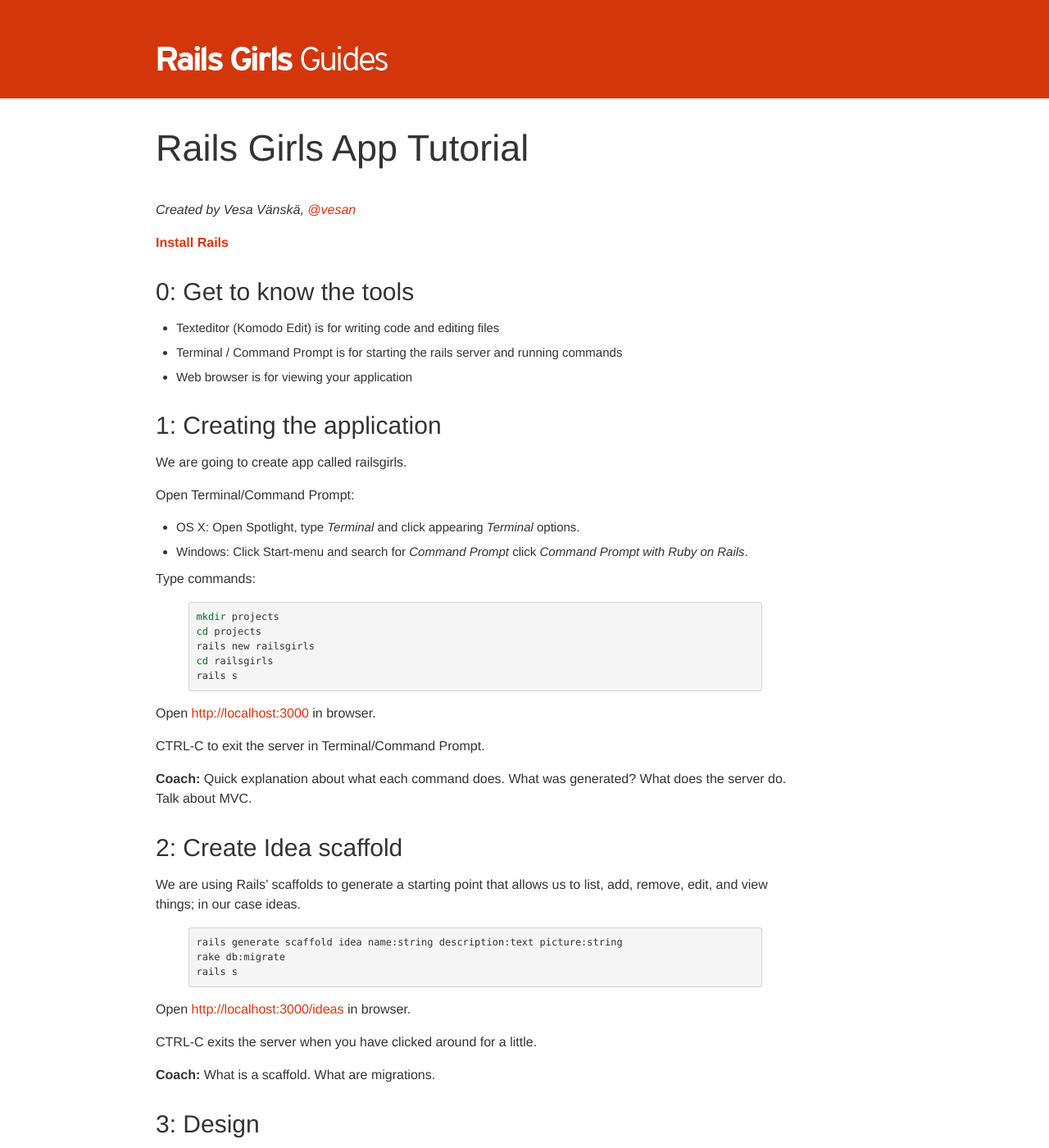
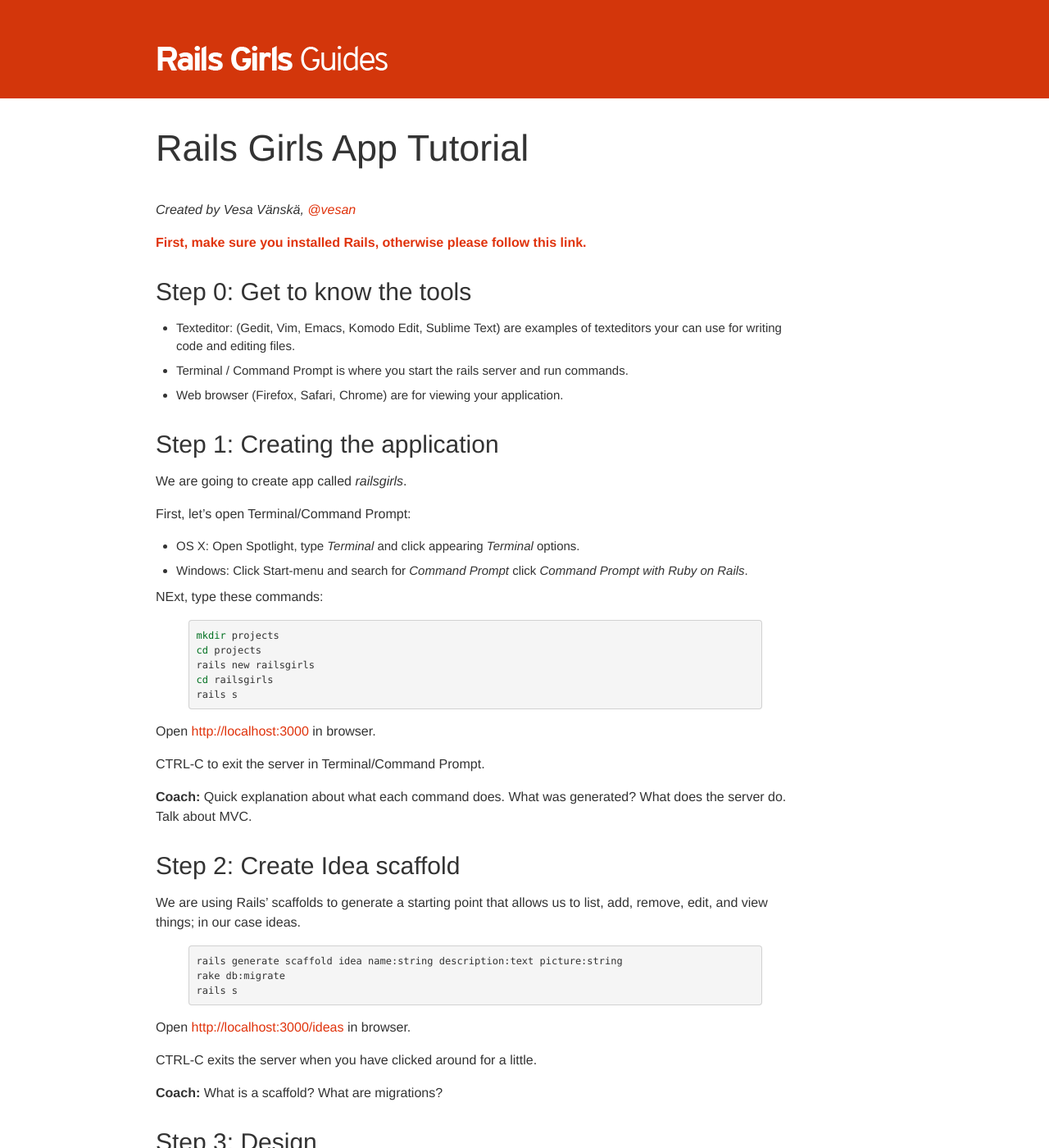
Before and after one commit to railsgirls/guides.railsgirls.com, a Jekyll site: the page built from _posts/2012-04-18-app.markdown, in a window 1280 px wide and 1400 px high. Shown: the whole window at 82% size. Built offline with Jekyll 4.4.1, drawn with Linux system fonts in a browser that asks for light colours; Markdown is read by kramdown in place of the engine named in the settings; some of the changed text lies outside the part shown.

Commit message:
added enhancements to the app guide

```diff
--- a/_posts/2012-04-18-app.markdown
+++ b/_posts/2012-04-18-app.markdown
@@ -8,26 +8,26 @@
 
 *Created by Vesa Vänskä, [@vesan](https://twitter.com/vesan)*
 
-[**Install Rails**](/install)
+[**First, make sure you installed Rails, otherwise please follow this link.**](/install)
 
 
-## 0: Get to know the tools
+## Step 0: Get to know the tools
 
-* Texteditor (Komodo Edit) is for writing code and editing files
-* Terminal / Command Prompt is for starting the rails server and running commands
-* Web browser is for viewing your application
+* Texteditor: (Gedit, Vim, Emacs, Komodo Edit, Sublime Text) are examples of texteditors your can use for writing code and editing files.
+* Terminal / Command Prompt is where you start the rails server and run commands.
+* Web browser (Firefox, Safari, Chrome) are for viewing your application.
 
 
-## 1: Creating the application
+## Step 1: Creating the application
 
-We are going to create app called railsgirls.
+We are going to create app called *railsgirls*.
 
-Open Terminal/Command Prompt:
+First, let's open Terminal/Command Prompt:
 
 * OS X: Open Spotlight, type *Terminal* and click appearing *Terminal* options.
 * Windows: Click Start-menu and search for *Command Prompt* click *Command Prompt with Ruby on Rails*.
 
-Type commands:
+NExt, type these commands:
 
 {% highlight sh %}
 mkdir projects
@@ -44,7 +44,7 @@
 **Coach:** Quick explanation about what each command does. What was generated? What does the server do. Talk about MVC.
 
 
-## 2: Create Idea scaffold
+## Step 2: Create Idea scaffold
 
 We are using Rails&#8217; scaffolds to generate a starting point that allows us to list, add, remove, edit, and view things; in our case ideas.
 
@@ -58,12 +58,12 @@
 
 CTRL-C exits the server when you have clicked around for a little.
 
-**Coach:** What is a scaffold. What are migrations.
+**Coach:** What is a scaffold? What are migrations?
 
 
-## 3: Design
+## Step 3: Design
 
-Design doesn&#8217;t look nice. Let&#8217;s do something about it. We&#8217;ll use Twitter&#8217;s Bootstrap project give us nicer default styles really easily.
+Design doesn&#8217;t look nice. Let&#8217;s do something about it. We&#8217;ll use Twitter&#8217;s Bootstrap project to give us nicer default styles really easily.
 
 Open app/views/layouts/application.html.erb and add on top of
 
@@ -138,7 +138,7 @@
 **Coach:** Talk a little about CSS and layouts.
 
 
-## 4: Adding picture uploads
+## Step 4: Adding picture uploads
 
 We need to install additional library to add image processing.
 
@@ -216,7 +216,7 @@
 **Coach:** Talk a little about HTML.
 
 
-## 5: Finetune the routes
+## Step 5: Finetune the routes
 
 If you try to open [http://localhost:3000](http://localhost:3000) it still shows the default page. Let&#8217;s make it redirect to the ideas page.
 
```
